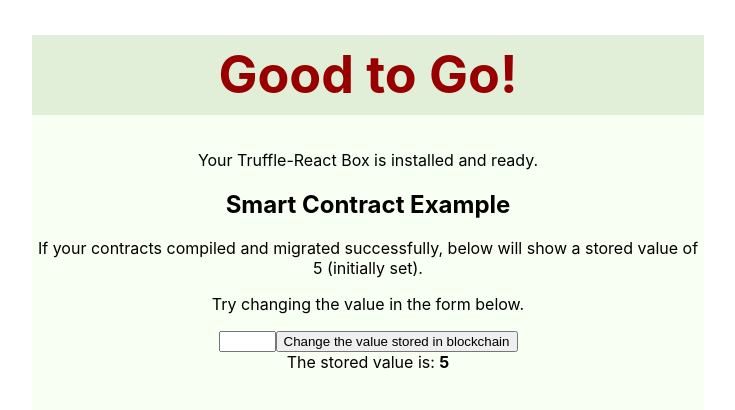
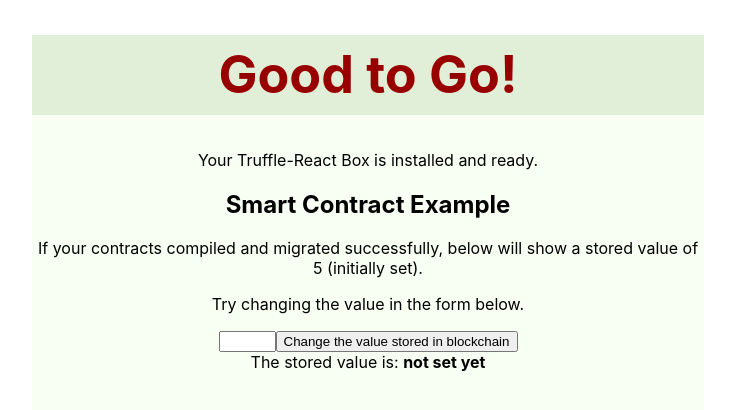
Before and after one commit to kvutien/Tutorial-truffle-react-hooks, a React (Create React App) app in the folder client/: page / in a window 1280 px wide. Shown: the top 410 px of the page, without its empty margins (272-1007 px from the left). Built offline with nearby package versions, Linux system fonts and the light colour scheme.

Commit message:
add user input box in App.js

```diff
--- a/client/src/App.js
+++ b/client/src/App.js
@@ -11,8 +11,8 @@
 
 function App() {
     // initialize the state variables of the application
-    const [storageValue, setStorageValue] = useState(5);
-    const [updatedValue, setUpdatedValue] = useState(undefined);
+    const [storageValue, setStorageValue] = useState(undefined);
+    const [inputValue, setInputValue] = useState(undefined);
     const [web3, setWeb3] = useState(undefined);
     const [accounts, setAccounts] = useState(undefined);
     const [contract, setContract] = useState(undefined);
@@ -54,10 +54,11 @@
         init();
     }, []);
 
-    // is called whenever there was any change in the state variables web3, accounts, contract
+    // is called if any change in the state variables web3, accounts, contract
     useEffect( () => {
-        const refreshDisplay = () => {
-            console.log('refreshDisplay');
+        const firstDisplay = () => {
+            console.log('firstDisplay');
+            setStorageValue(undefined);
             return (
                 <div className="App">
                 <h1 className="App-header">Good to Go!</h1>
@@ -86,26 +87,27 @@
         if(typeof(web3) != 'undefined'
             && typeof(accounts) != 'undefined'
             && typeof(contract) != 'undefined'){
-            refreshDisplay();
+            firstDisplay();
         }
     }, [web3, accounts, contract]);
 
     const runExample = async (event) => {
-        event.preventDefault();     // let React use runExample instead of default form handler
+        event.preventDefault();     // have React use runExample instead of default form handler
 
         // Alert if input is not a number
-        if (isNaN(/*this.state.*/updatedValue)) {alert ("Input '" + /*this.state.*/updatedValue+ "' is not a number")}
+        console.log('runExample - inputValue', inputValue);
+        if (isNaN(/*this.state.*/inputValue)) {alert ("Input '" + /*this.state.*/inputValue+ "' is not a number")}
         // example of interaction with the smart contract
         else try{
             // Stores the input value
-            console.log('updatedValue', updatedValue);
-            await contract.methods.set(updatedValue).send({ from: accounts[0] });
+            await contract.methods.set(inputValue).send({ from: accounts[0] });
 
             // Get the value from the contract to prove it worked
             const response = await contract.methods.get().call();
 
             // Update state with the result
             setStorageValue (response);
+            console.log('runExample - updatedValue', response);
         }
         catch{
             alert('No contract deployed or account error; please check that MetaMask is on the correct network, reset the account and reload page');
@@ -113,8 +115,8 @@
     }
 
     const myChangeHandler = async (event) => {
-        setUpdatedValue(event.target.value);
-        // console.log('-- App: updatedValue=', updatedValue);
+        setInputValue(event.target.value);
+        // console.log('-- App: inputValue=', inputValue);
     }
 
     // if (typeof(web3) === 'undefined') {
```
